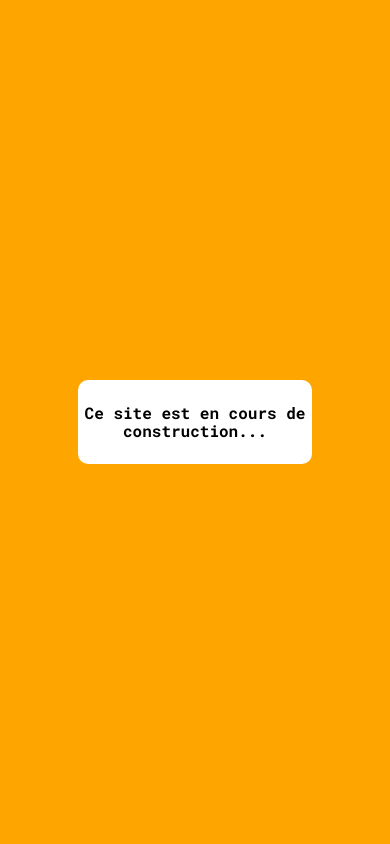
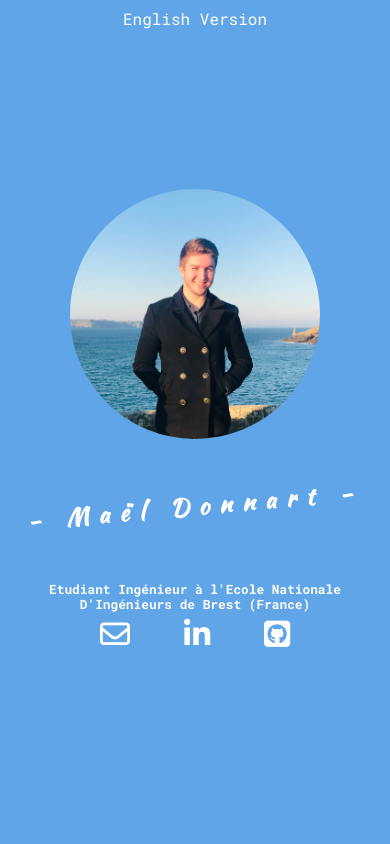
Before and after one commit to maeldonn/maeldonn.github.io, a plain HTML site: page index.html in a window 390 px wide. Drawn offline with Linux system fonts and the light colour scheme.

Commit message:
Update presentation
Presentation part now responsive.

```diff
--- a/css/404.css
+++ /dev/null
@@ -1,102 +0,0 @@
-/* IMPORT */
-
-@import url('https://fonts.googleapis.com/css2?family=Roboto+Mono:wght@700&display=swap');
-
-/* STYLES */
-
-body {
-  margin: 0;
-  padding: 0;
-}
-
-.wrapper {
-  width: 100vw;
-  height: 100vh;
-  background-color: orange;
-  display: flex;
-  align-items: center;
-}
-
-.container {
-  width: 60%;
-  height: 50%;
-  margin: 0 auto;
-  background-color: white;
-  display: flex;
-  flex-direction: column;
-  align-items: center;
-  justify-content: center;
-  border-radius: 10px;
-}
-
-.container p {
-  margin: 0;
-  text-align: center;
-  font-family: 'Roboto Mono', monospace;
-}
-
-.container p:nth-child(1) {
-  font-size: 10em;
-}
-
-.container > p:nth-child(2) {
-  font-size: 3em;
-}
-
-/* MEDIA QUERIES */
-
-/* Huge */
-@media screen and (max-width: 1280px) {
-  .container {
-    height: 40%;
-  }
-  .container p:nth-child(1) {
-    font-size: 8em;
-  }
-
-  .container > p:nth-child(2) {
-    font-size: 2.5em;
-  }
-}
-
-/* Desktop */
-@media screen and (max-width: 992px) {
-  .container {
-    height: 30%;
-  }
-  .container p:nth-child(1) {
-    font-size: 6em;
-  }
-
-  .container > p:nth-child(2) {
-    font-size: 2em;
-  }
-}
-
-/* Tablet */
-@media screen and (max-width: 768px) {
-  .container {
-    height: 20%;
-  }
-  .container p:nth-child(1) {
-    font-size: 4em;
-  }
-
-  .container > p:nth-child(2) {
-    font-size: 1.5em;
-  }
-}
-
-/* Mobile */
-@media screen and (max-width: 480px) {
-  .container {
-    height: 10%;
-  }
-  .container p:nth-child(1) {
-    font-size: 2em;
-  }
-
-  .container > p:nth-child(2) {
-    font-size: 1em;
-  }
-}
--- /dev/null
+++ b/css/hover.css
@@ -0,0 +1,126 @@
+/*!
+ * Hover.css (http://ianlunn.github.io/Hover/)
+ * Version: 2.3.2
+ * Author: Ian Lunn @IanLunn
+ * Author URL: http://ianlunn.co.uk/
+ * Github: https://github.com/IanLunn/Hover
+ * Hover.css Copyright Ian Lunn 2017. Generated with Sass.
+ */
+
+/* Wobble Horizontal */
+@-webkit-keyframes hvr-wobble-horizontal {
+  16.65% {
+    -webkit-transform: translateX(8px);
+    transform: translateX(8px);
+  }
+  33.3% {
+    -webkit-transform: translateX(-6px);
+    transform: translateX(-6px);
+  }
+  49.95% {
+    -webkit-transform: translateX(4px);
+    transform: translateX(4px);
+  }
+  66.6% {
+    -webkit-transform: translateX(-2px);
+    transform: translateX(-2px);
+  }
+  83.25% {
+    -webkit-transform: translateX(1px);
+    transform: translateX(1px);
+  }
+  100% {
+    -webkit-transform: translateX(0);
+    transform: translateX(0);
+  }
+}
+@keyframes hvr-wobble-horizontal {
+  16.65% {
+    -webkit-transform: translateX(8px);
+    transform: translateX(8px);
+  }
+  33.3% {
+    -webkit-transform: translateX(-6px);
+    transform: translateX(-6px);
+  }
+  49.95% {
+    -webkit-transform: translateX(4px);
+    transform: translateX(4px);
+  }
+  66.6% {
+    -webkit-transform: translateX(-2px);
+    transform: translateX(-2px);
+  }
+  83.25% {
+    -webkit-transform: translateX(1px);
+    transform: translateX(1px);
+  }
+  100% {
+    -webkit-transform: translateX(0);
+    transform: translateX(0);
+  }
+}
+.hvr-wobble-horizontal {
+  display: inline-block;
+  vertical-align: middle;
+  -webkit-transform: perspective(1px) translateZ(0);
+  transform: perspective(1px) translateZ(0);
+  box-shadow: 0 0 1px rgba(0, 0, 0, 0);
+}
+.hvr-wobble-horizontal:hover,
+.hvr-wobble-horizontal:focus,
+.hvr-wobble-horizontal:active {
+  -webkit-animation-name: hvr-wobble-horizontal;
+  animation-name: hvr-wobble-horizontal;
+  -webkit-animation-duration: 1s;
+  animation-duration: 1s;
+  -webkit-animation-timing-function: ease-in-out;
+  animation-timing-function: ease-in-out;
+  -webkit-animation-iteration-count: 1;
+  animation-iteration-count: 1;
+}
+
+/* Icon Push */
+@-webkit-keyframes hvr-icon-push {
+  50% {
+    -webkit-transform: scale(0.5);
+    transform: scale(0.5);
+  }
+}
+@keyframes hvr-icon-push {
+  50% {
+    -webkit-transform: scale(0.5);
+    transform: scale(0.5);
+  }
+}
+.hvr-icon-push {
+  display: inline-block;
+  vertical-align: middle;
+  -webkit-transform: perspective(1px) translateZ(0);
+  transform: perspective(1px) translateZ(0);
+  box-shadow: 0 0 1px rgba(0, 0, 0, 0);
+  -webkit-transition-duration: 0.3s;
+  transition-duration: 0.3s;
+}
+.hvr-icon-push .hvr-icon {
+  -webkit-transform: translateZ(0);
+  transform: translateZ(0);
+  -webkit-transition-duration: 0.3s;
+  transition-duration: 0.3s;
+  -webkit-transition-property: transform;
+  transition-property: transform;
+  -webkit-transition-timing-function: ease-out;
+  transition-timing-function: ease-out;
+}
+.hvr-icon-push:hover .hvr-icon,
+.hvr-icon-push:focus .hvr-icon,
+.hvr-icon-push:active .hvr-icon {
+  -webkit-animation-name: hvr-icon-push;
+  animation-name: hvr-icon-push;
+  -webkit-animation-duration: 0.3s;
+  animation-duration: 0.3s;
+  -webkit-animation-timing-function: linear;
+  animation-timing-function: linear;
+  -webkit-animation-iteration-count: 1;
+  animation-iteration-count: 1;
+}
--- a/css/presentation.css
+++ /dev/null
@@ -1,111 +0,0 @@
-html,
-body {
-  width: 100vw;
-  height: 100vh;
-  margin: 0;
-  padding: 0;
-  font-family: 'Roboto Mono', monospace;
-}
-
-header {
-  width: 100%;
-  height: 100%;
-  background-color: #5fa5e7;
-  color: white;
-  text-align: center;
-  display: inline-block;
-}
-
-.container {
-  width: 50%;
-  height: 100%;
-  margin: 0 auto;
-}
-
-.lang-wrapper {
-  width: 100%;
-  height: 10%;
-  display: flex;
-  align-items: center;
-  justify-content: center;
-}
-
-.lang-wrapper a {
-  display: block;
-  text-align: center;
-  padding: 10px 0;
-  text-decoration: none;
-  color: black;
-}
-
-.lang-wrapper a:hover {
-  color: white;
-  transition: ease-in 0.2s;
-}
-
-.img-wrapper {
-  width: 100%;
-  height: 50%;
-  display: flex;
-  align-items: end;
-}
-
-.img-wrapper #profile-picture {
-  width: 300px;
-  height: 300px;
-  height: auto;
-  border-radius: 50%;
-  background-color: aliceblue;
-  margin: 0 auto;
-  overflow: hidden;
-}
-
-.name-wrapper {
-  width: 100%;
-  height: 15%;
-  display: flex;
-  align-items: center;
-  justify-content: center;
-}
-
-.name-wrapper h1 {
-  font-family: 'Kaushan Script', cursive;
-  font-size: 3.5em;
-  transform: rotate(-5deg);
-  letter-spacing: 10px;
-}
-
-.description-wrapper {
-  width: 100%;
-  height: 5%;
-  display: flex;
-  align-items: center;
-  justify-content: center;
-  font-size: 1em;
-}
-
-.description-wrapper h3 {
-  font-size: 1em;
-}
-
-.contact-wrapper {
-  width: 20%;
-  height: 20%;
-  margin: 0 auto;
-}
-
-.logo-wrapper {
-  width: 100%;
-  height: 100%;
-  display: flex;
-  align-items: start;
-  justify-content: space-between;
-}
-
-.logo-wrapper a {
-  color: white;
-}
-
-.logo-wrapper i {
-  font-size: 30px;
-}
--- a/css/style.css
+++ b/css/style.css
@@ -1,79 +1,217 @@
-/* IMPORT */
+/* All styles */
 
-@import url('https://fonts.googleapis.com/css2?family=Roboto+Mono:wght@700&display=swap');
-
-/* STYLES */
-
+html,
 body {
+  width: 100vw;
+  height: 100vh;
   margin: 0;
   padding: 0;
+  font-family: 'Roboto Mono', monospace;
+  -webkit-touch-callout: none; /* iOS Safari */
+  -webkit-user-select: none; /* Safari */
+  -khtml-user-select: none; /* Konqueror HTML */
+  -moz-user-select: none; /* Old versions of Firefox */
+  -ms-user-select: none; /* Internet Explorer/Edge */
+  user-select: none; /* Non-prefixed version, currently supported by Chrome, Opera and Firefox */
 }
 
-.wrapper {
-  width: 100vw;
-  height: 100vh;
-  background-color: orange;
-  display: flex;
-  align-items: center;
+/* Header styles */
+
+header {
+  width: 100%;
+  height: 100%;
+  background-color: #5fa5e7;
+  color: white;
+  text-align: center;
+  display: inline-block;
 }
 
 .container {
-  width: 60%;
-  height: 50%;
+  width: 50%;
+  height: 100%;
   margin: 0 auto;
-  background-color: white;
+}
+
+.lang-wrapper {
+  width: 100%;
+  height: 5%;
   display: flex;
   align-items: center;
   justify-content: center;
-  border-radius: 10px;
 }
 
-.container p {
-  margin: 0;
+.lang-wrapper a {
+  display: block;
   text-align: center;
-  font-family: 'Roboto Mono', monospace;
-  font-size: 3em;
+  padding: 10px 0;
+  text-decoration: none;
+  color: black;
 }
 
-/* MEDIA QUERIES */
+.lang-wrapper a:hover {
+  color: white;
+  transition: ease-in 0.2s;
+}
 
-/* Huge */
-@media screen and (max-width: 1280px) {
+.img-wrapper {
+  width: 100%;
+  height: 50%;
+  display: flex;
+  align-items: end;
+}
+
+.img-wrapper #profile-picture {
+  width: 300px;
+  height: 300px;
+  border-radius: 50%;
+  background-color: aliceblue;
+  margin: 0 auto;
+  overflow: hidden;
+}
+
+.name-wrapper {
+  width: 100%;
+  height: 15%;
+  display: flex;
+  align-items: center;
+  justify-content: center;
+}
+
+.name-wrapper h1 {
+  font-family: 'Kaushan Script', cursive;
+  font-size: 3.5em;
+  transform: rotate(-5deg);
+  letter-spacing: 10px;
+}
+
+.description-wrapper {
+  width: 100%;
+  height: 5%;
+  display: flex;
+  align-items: center;
+  justify-content: center;
+  font-size: 1em;
+}
+
+.description-wrapper h3 {
+  font-size: 1em;
+  padding: 0 20px;
+}
+
+.contact-wrapper {
+  width: 20%;
+  height: 25%;
+  margin: 0 auto;
+}
+
+.logo-wrapper {
+  width: 100%;
+  height: 100%;
+  display: flex;
+  align-items: start;
+  justify-content: space-between;
+}
+
+.logo-wrapper a {
+  color: white;
+}
+
+.logo-wrapper i {
+  font-size: 30px;
+}
+
+/* MEDIA QUERRIES */
+
+/** Horizontal responsive **/
+
+@media screen and (max-width: 1900px) {
   .container {
-    height: 40%;
+    width: 950px;
   }
 
-  .container p {
-    font-size: 2.5em;
+  .contact-wrapper {
+    width: 190px;
   }
 }
 
-/* Desktop */
-@media screen and (max-width: 992px) {
+@media screen and (max-width: 950px) {
   .container {
-    height: 30%;
-  }
-  .container p {
-    font-size: 2em;
+    width: 100%;
   }
 }
 
-/* Tablet */
-@media screen and (max-width: 768px) {
-  .container {
-    height: 20%;
+@media screen and (max-width: 750px) {
+  .img-wrapper #profile-picture {
+    width: 250px;
+    height: 250px;
   }
-  .container p {
-    font-size: 1.5em;
+
+  .name-wrapper h1 {
+    font-size: 3em;
   }
 }
 
-/* Mobile */
-@media screen and (max-width: 480px) {
-  .container {
-    height: 10%;
+@media screen and (max-width: 555px) {
+  .name-wrapper h1 {
+    font-size: 2.25em;
   }
-  .container p {
+}
+
+@media screen and (max-width: 450px) {
+  .name-wrapper h1 {
+    font-size: 1.5em;
+  }
+  .description-wrapper h3 {
+    font-size: 0.8em;
+  }
+}
+
+@media screen and (max-width: 360px) {
+  .name-wrapper h1 {
     font-size: 1em;
   }
+  .description-wrapper h3 {
+    font-size: 0.7em;
+  }
 }
+
+@media screen and (max-width: 300px) {
+  header {
+    width: 300px;
+  }
+}
+
+/** Vertical responsive **/
+
+@media screen and (max-height: 900px) {
+  .lang-wrapper {
+    height: 45px;
+  }
+  .img-wrapper {
+    height: calc(100% - 450px);
+  }
+  .name-wrapper {
+    height: 135px;
+  }
+  .description-wrapper {
+    height: 45px;
+  }
+  .contact-wrapper {
+    height: 225px;
+  }
+}
+
+@media screen and (max-height: 750px) {
+  .img-wrapper {
+    height: 300px;
+  }
+  .contact-wrapper {
+    height: 45px;
+  }
+}
+
+@media screen and (max-height: 570px) {
+  header {
+    height: 570px;
+  }
+}
--- a/index.html
+++ b/index.html
@@ -3,15 +3,72 @@
   <head>
     <meta charset="UTF-8" />
     <meta name="viewport" content="width=device-width, initial-scale=1.0" />
-    <title>Maël Donnart</title>
+    <meta http-equiv="X-UA-Compatible" content="ie=edge" />
+    <meta name="description" content="Portfolio de Maël Donnart" />
+    <meta
+      name="keywords"
+      content="cv, portfolio, mael donnart, mael, donnart, enib"
+    />
+    <meta name="author" content="Maël Donnart" />
+    <meta name="theme-color" content="#5fa5e7" />
     <link rel="stylesheet" href="./css/normalize.css" />
     <link rel="stylesheet" href="./css/style.css" />
+    <link rel="stylesheet" href="./css/hover.css" />
+    <link
+      href="https://fonts.googleapis.com/css?family=Kaushan+Script|Roboto+Mono:400,500,700&display=swap"
+      rel="stylesheet"
+    />
+    <script
+      src="https://kit.fontawesome.com/d05f04ce8c.js"
+      crossorigin="anonymous"
+    ></script>
+    <title>Maël Donnart</title>
   </head>
   <body>
-    <div class="wrapper">
+    <header>
       <div class="container">
-        <p>Ce site est en cours de construction...</p>
+        <div class="lang-wrapper hvr-wobble-horizontal">
+          <a href="./src/en.html">English Version</a>
+        </div>
+        <div class="img-wrapper">
+          <div id="profile-picture">
+            <img
+              src="./img/profile-picture.jpg"
+              alt="Photo de profil"
+              width="100%"
+              height="100%"
+            />
+          </div>
+        </div>
+        <div class="name-wrapper">
+          <h1>- Maël Donnart -</h1>
+        </div>
+        <div class="description-wrapper">
+          <h3>
+            Etudiant Ingénieur à l'Ecole Nationale D'Ingénieurs de Brest
+            (France)
+          </h3>
+        </div>
+        <div class="contact-wrapper">
+          <div class="logo-wrapper">
+            <a class="hvr-icon-push" href="mailto:mael.donnart1@gmail.com"
+              ><i class="far fa-envelope hvr-icon"></i
+            ></a>
+            <a
+              class="hvr-icon-push"
+              href="https://fr.linkedin.com/in/ma%C3%ABl-donnart-0b6560164"
+              target="_blank"
+              ><i class="fab fa-linkedin-in hvr-icon"></i
+            ></a>
+            <a
+              class="hvr-icon-push"
+              href="https://github.com/maeldonn"
+              target="_blank"
+              ><i class="fab fa-github-square hvr-icon"></i
+            ></a>
+          </div>
+        </div>
       </div>
-    </div>
+    </header>
   </body>
 </html>
```
Also changed, not shown: src/404.html (deleted, +0 -18 lines), src/en.html (renamed from presentation.html, +21 -15 lines), todo.txt (added).
